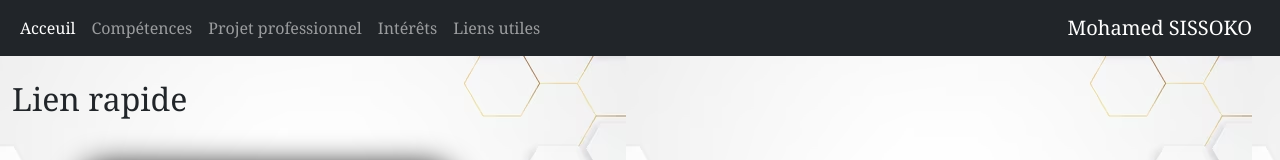
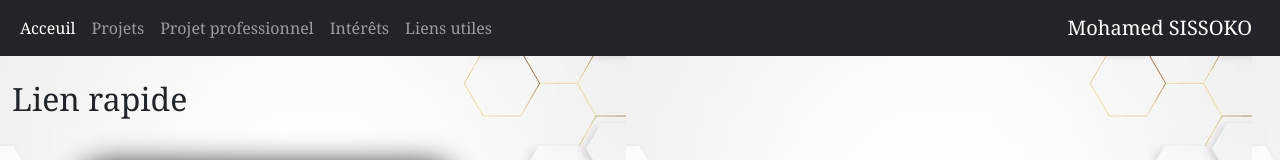
Before and after one commit to MOHAMEDdjoncoundaSissoko/portfolio, a plain HTML site: page liensutiles.html in a window 1280 px wide. Shown: the top 160 px of the page. Drawn offline with nearby package versions, Linux system fonts and the light colour scheme.

Commit message:
Update liensutiles.html

```diff
--- a/liensutiles.html
+++ b/liensutiles.html
@@ -27,7 +27,7 @@
                <a class="nav-link active js-scroll" aria-current="page" href="index.html">Acceuil</a>
               </li>
               <li class="nav-item">
-               <a class="nav-link js-scroll" href="competences.html">Compétences</a>
+               <a class="nav-link js-scroll" href="competences.html">Projets</a>
               </li>
               <li class="nav-item">
                 <a class="nav-link " href="projetprofessionnel.html">Projet professionnel</a>
```
